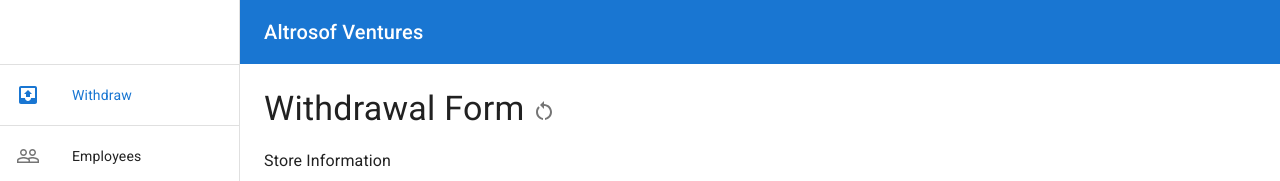
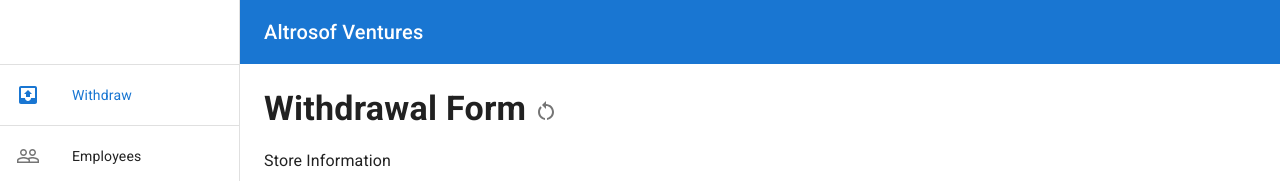
Before and after one commit to ralflopez/av-inventory, a React (Create React App) app: page /withdraw in a window 1280 px wide. Shown: the top 181 px of the page. Built offline with nearby package versions, Linux system fonts and the light colour scheme; no server answers; the database is empty.

Commit message:
:lipstick: use bold fonts for page title

```diff
--- a/src/components/Layout/Pages/CrudPage/CrudPage.tsx
+++ b/src/components/Layout/Pages/CrudPage/CrudPage.tsx
@@ -81,7 +81,7 @@ export const CrudPage = ({
       />
       <BodyContainer>
         <Box>
-          <Typography variant='h4' gutterBottom>
+          <Typography variant='h4' gutterBottom fontWeight='bold'>
             {title}
           </Typography>
         </Box>
--- a/src/components/Transaction/Withdraw/WithdrawTransactionPage.tsx
+++ b/src/components/Transaction/Withdraw/WithdrawTransactionPage.tsx
@@ -101,7 +101,7 @@ export const WithdrawTransactionPage = () => {
     <>
       <BodyContainer>
         <Box>
-          <Typography variant='h4' gutterBottom>
+          <Typography variant='h4' gutterBottom fontWeight='bold'>
             Withdraw Transactions
           </Typography>
         </Box>
--- a/src/components/Withdraw/WithdrawPage.tsx
+++ b/src/components/Withdraw/WithdrawPage.tsx
@@ -68,7 +68,7 @@ export const WithdrawPage = () => {
     <>
       <BodyContainer>
         <Box>
-          <Typography variant='h4' gutterBottom>
+          <Typography variant='h4' gutterBottom fontWeight='bold'>
             Withdrawal Form
             <IconButton onClick={reset}>
               <RestartAltIcon />
```
